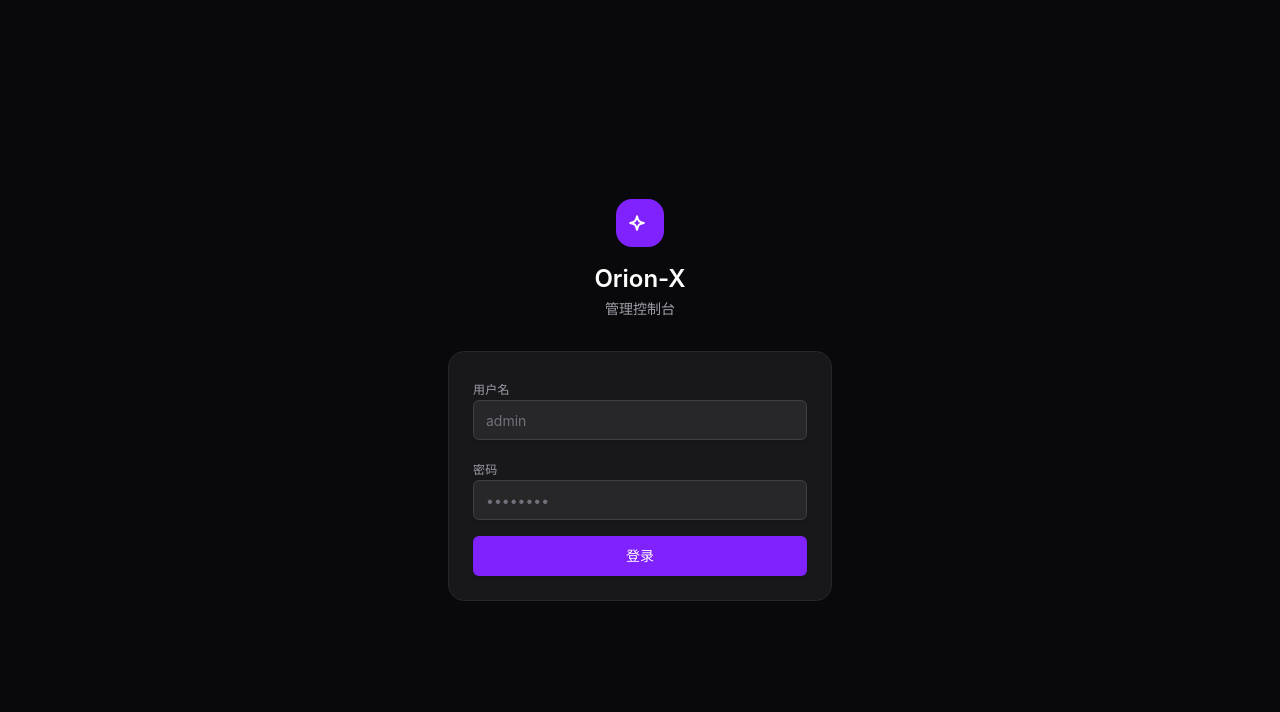
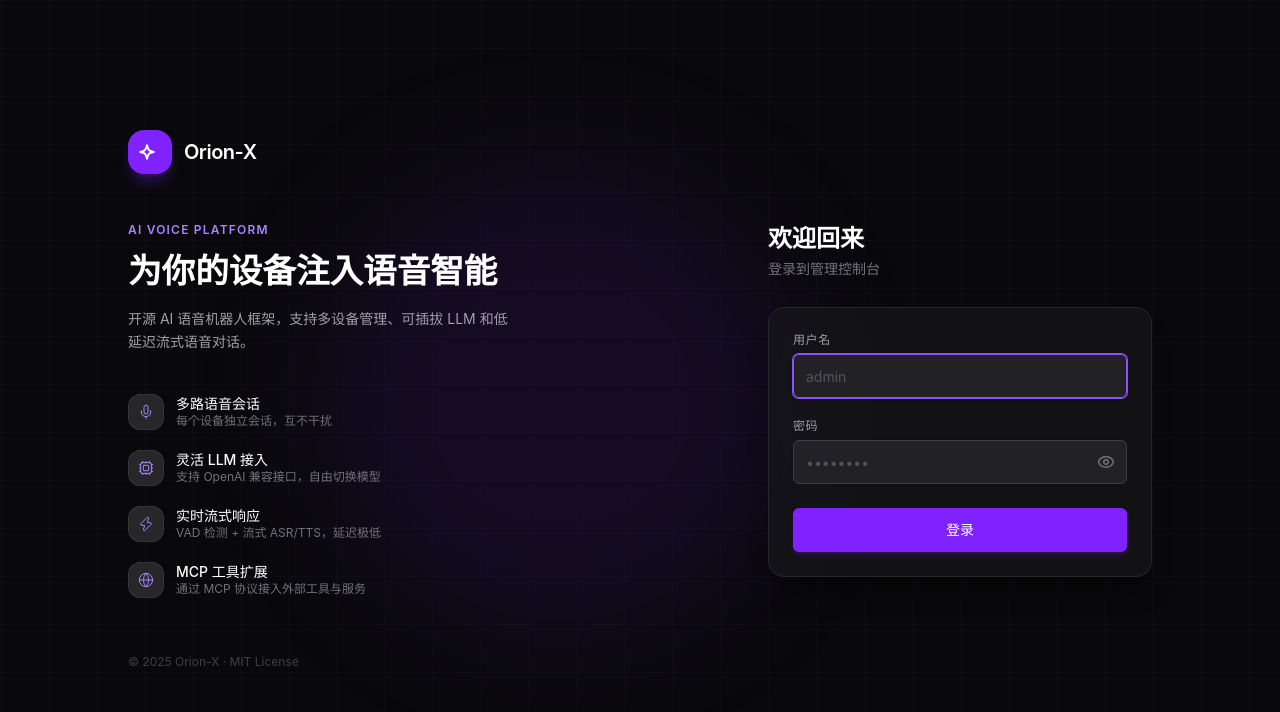
Before and after one commit to LiusCraft/orion-x, a React (Vite) app in the folder web/manager/: page /login in a window 1280 px wide. Shown: the top 712 px of the page. Built offline with nearby package versions, Linux system fonts and the light colour scheme.

Commit message:
Overhaul login page with split-panel design and feature cards

```diff
--- a/web/manager/src/pages/LoginPage.tsx
+++ b/web/manager/src/pages/LoginPage.tsx
@@ -1,13 +1,22 @@
 import { useState } from 'react'
 import { useNavigate } from 'react-router-dom'
+import { Eye, EyeOff, Mic, Cpu, Zap, Globe } from 'lucide-react'
 import { authApi } from '@/lib/api'
 import { useAuthStore } from '@/lib/store'
 import { Button } from '@/components/ui/button'
 import { Input } from '@/components/ui/input'
 
+const FEATURES = [
+  { icon: Mic, title: '多路语音会话', desc: '每个设备独立会话，互不干扰' },
+  { icon: Cpu, title: '灵活 LLM 接入', desc: '支持 OpenAI 兼容接口，自由切换模型' },
+  { icon: Zap, title: '实时流式响应', desc: 'VAD 检测 + 流式 ASR/TTS，延迟极低' },
+  { icon: Globe, title: 'MCP 工具扩展', desc: '通过 MCP 协议接入外部工具与服务' },
+]
+
 export default function LoginPage() {
   const [username, setUsername] = useState('')
   const [password, setPassword] = useState('')
+  const [showPassword, setShowPassword] = useState(false)
   const [error, setError] = useState('')
   const [loading, setLoading] = useState(false)
   const { setAuth } = useAuthStore()
@@ -29,58 +38,152 @@ export default function LoginPage() {
   }
 
   return (
-    <div className="min-h-screen bg-zinc-950 flex items-center justify-center p-4">
+    <div className="min-h-screen bg-zinc-950 flex">
+      {/* Grid background */}
+      <div
+        className="absolute inset-0 pointer-events-none"
+        style={{
+          backgroundImage:
+            'linear-gradient(rgba(124,58,237,0.045) 1px, transparent 1px),' +
+            'linear-gradient(90deg, rgba(124,58,237,0.045) 1px, transparent 1px)',
+          backgroundSize: '48px 48px',
+        }}
+      />
+      <div className="absolute top-1/2 left-1/4 -translate-y-1/2 w-[480px] h-[480px] bg-violet-600/10 rounded-full blur-3xl pointer-events-none" />
+
+      {/* ── Left panel (branding) ── */}
+      <div className="hidden lg:flex w-1/2 items-center justify-center p-16 relative">
         <div className="w-full max-w-sm">
-        {/* Logo */}
-        <div className="text-center mb-8">
-          <div className="inline-flex items-center justify-center w-12 h-12 rounded-2xl bg-violet-600 mb-4">
+          <div className="flex items-center gap-3 mb-12">
+            <div className="w-11 h-11 rounded-2xl bg-violet-600 flex items-center justify-center shrink-0 shadow-lg shadow-violet-600/30">
               <svg className="w-6 h-6 text-white" fill="none" viewBox="0 0 24 24" stroke="currentColor" strokeWidth={2}>
                 <path strokeLinecap="round" strokeLinejoin="round" d="M9.813 15.904L9 18.75l-.813-2.846a4.5 4.5 0 00-3.09-3.09L2.25 12l2.846-.813a4.5 4.5 0 003.09-3.09L9 5.25l.813 2.846a4.5 4.5 0 003.09 3.09L15.75 12l-2.846.813a4.5 4.5 0 00-3.09 3.09z" />
               </svg>
             </div>
-          <h1 className="text-2xl font-semibold text-white">Orion-X</h1>
-          <p className="text-sm text-zinc-400 mt-1">管理控制台</p>
+            <span className="text-xl font-semibold text-white tracking-tight">Orion-X</span>
           </div>
 
-        {/* Form */}
-        <div className="bg-zinc-900 border border-zinc-800 rounded-2xl p-6 space-y-4">
-          <form onSubmit={handleSubmit} className="space-y-4">
+          <p className="text-xs font-semibold text-violet-400 uppercase tracking-widest mb-3">AI Voice Platform</p>
+          <h2 className="text-[2.1rem] font-semibold text-white leading-tight mb-4">
+            为你的设备注入语音智能
+          </h2>
+          <p className="text-zinc-400 text-sm leading-relaxed mb-10">
+            开源 AI 语音机器人框架，支持多设备管理、可插拔 LLM 和低延迟流式语音对话。
+          </p>
+
+          <div className="space-y-5">
+            {FEATURES.map(({ icon: Icon, title, desc }) => (
+              <div key={title} className="flex items-center gap-3">
+                <div className="w-9 h-9 rounded-xl bg-zinc-800 border border-zinc-700/60 flex items-center justify-center shrink-0">
+                  <Icon className="w-4 h-4 text-violet-400" strokeWidth={1.5} />
+                </div>
+                <div>
+                  <p className="text-sm font-medium text-white leading-snug">{title}</p>
+                  <p className="text-xs text-zinc-500">{desc}</p>
+                </div>
+              </div>
+            ))}
+          </div>
+
+          <p className="text-xs text-zinc-700 mt-14">© 2025 Orion-X · MIT License</p>
+        </div>
+      </div>
+
+      {/* ── Right panel (form) ── */}
+      <div className="flex flex-1 items-center justify-center p-8 relative">
+        <div className="w-full max-w-sm">
+          {/* Mobile logo */}
+          <div className="flex items-center gap-3 mb-8 lg:hidden">
+            <div className="w-10 h-10 rounded-2xl bg-violet-600 flex items-center justify-center shadow-lg shadow-violet-600/30">
+              <svg className="w-5 h-5 text-white" fill="none" viewBox="0 0 24 24" stroke="currentColor" strokeWidth={2}>
+                <path strokeLinecap="round" strokeLinejoin="round" d="M9.813 15.904L9 18.75l-.813-2.846a4.5 4.5 0 00-3.09-3.09L2.25 12l2.846-.813a4.5 4.5 0 003.09-3.09L9 5.25l.813 2.846a4.5 4.5 0 003.09 3.09L15.75 12l-2.846.813a4.5 4.5 0 00-3.09 3.09z" />
+              </svg>
+            </div>
+            <span className="text-xl font-semibold text-white">Orion-X</span>
+          </div>
+
+          <div className="mb-7">
+            <h1 className="text-2xl font-semibold text-white">欢迎回来</h1>
+            <p className="text-sm text-zinc-500 mt-1">登录到管理控制台</p>
+          </div>
+
+          <div className="bg-zinc-900/70 border border-zinc-800 rounded-2xl p-6 backdrop-blur-sm shadow-xl shadow-black/30">
+            <form onSubmit={handleSubmit} className="space-y-5">
               <div className="space-y-1.5">
-              <label className="text-xs font-medium text-zinc-400 uppercase tracking-wide">用户名</label>
+                <label htmlFor="username" className="block text-xs font-medium text-zinc-400 uppercase tracking-wider">
+                  用户名
+                </label>
                 <Input
+                  id="username"
+                  autoComplete="username"
+                  autoFocus
                   value={username}
-                onChange={(e) => setUsername(e.target.value)}
-                className="bg-zinc-800 border-zinc-700 text-white placeholder:text-zinc-500 focus-visible:ring-violet-500 h-10"
+                  onChange={(e) => { setError(''); setUsername(e.target.value) }}
+                  className="bg-zinc-800/80 border-zinc-700 text-white placeholder:text-zinc-600 focus-visible:ring-1 focus-visible:ring-violet-500 focus-visible:border-violet-500 h-11 transition-[border-color,box-shadow] duration-150"
                   placeholder="admin"
                   required
                 />
               </div>
+
               <div className="space-y-1.5">
-              <label className="text-xs font-medium text-zinc-400 uppercase tracking-wide">密码</label>
+                <label htmlFor="password" className="block text-xs font-medium text-zinc-400 uppercase tracking-wider">
+                  密码
+                </label>
+                <div className="relative">
                   <Input
-                type="password"
+                    id="password"
+                    type={showPassword ? 'text' : 'password'}
+                    autoComplete="current-password"
                     value={password}
-                onChange={(e) => setPassword(e.target.value)}
-                className="bg-zinc-800 border-zinc-700 text-white placeholder:text-zinc-500 focus-visible:ring-violet-500 h-10"
+                    onChange={(e) => { setError(''); setPassword(e.target.value) }}
+                    className="bg-zinc-800/80 border-zinc-700 text-white placeholder:text-zinc-600 focus-visible:ring-1 focus-visible:ring-violet-500 focus-visible:border-violet-500 h-11 pr-11 transition-[border-color,box-shadow] duration-150"
                     placeholder="••••••••"
                     required
                   />
+                  <button
+                    type="button"
+                    onClick={() => setShowPassword((v) => !v)}
+                    tabIndex={-1}
+                    className="absolute right-3 top-1/2 -translate-y-1/2 text-zinc-500 hover:text-zinc-200 transition-colors duration-150 cursor-pointer"
+                    aria-label={showPassword ? '隐藏密码' : '显示密码'}
+                  >
+                    {showPassword ? <EyeOff className="w-[18px] h-[18px]" /> : <Eye className="w-[18px] h-[18px]" />}
+                  </button>
                 </div>
+              </div>
+
               {error && (
-              <p className="text-xs text-red-400 bg-red-400/10 border border-red-400/20 rounded-lg px-3 py-2">
+                <div
+                  role="alert"
+                  className="flex items-center gap-2 text-xs text-red-400 bg-red-400/10 border border-red-400/20 rounded-lg px-3 py-2.5"
+                >
+                  <svg className="w-3.5 h-3.5 shrink-0" fill="none" viewBox="0 0 24 24" stroke="currentColor" strokeWidth={2}>
+                    <path strokeLinecap="round" strokeLinejoin="round" d="M12 9v3.75m-9.303 3.376c-.866 1.5.217 3.374 1.948 3.374h14.71c1.73 0 2.813-1.874 1.948-3.374L13.949 3.378c-.866-1.5-3.032-1.5-3.898 0L2.697 16.126z" />
+                  </svg>
                   {error}
-              </p>
+                </div>
               )}
+
               <Button
                 type="submit"
-              className="w-full bg-violet-600 hover:bg-violet-500 text-white h-10 font-medium"
+                className="w-full bg-violet-600 hover:bg-violet-500 active:scale-[0.98] text-white h-11 font-medium transition-all duration-150 cursor-pointer shadow-md shadow-violet-600/20 mt-1"
                 disabled={loading}
               >
-              {loading ? '登录中...' : '登录'}
+                {loading ? (
+                  <span className="flex items-center gap-2">
+                    <svg className="w-4 h-4 animate-spin" fill="none" viewBox="0 0 24 24">
+                      <circle className="opacity-25" cx="12" cy="12" r="10" stroke="currentColor" strokeWidth="4" />
+                      <path className="opacity-75" fill="currentColor" d="M4 12a8 8 0 018-8V0C5.373 0 0 5.373 0 12h4z" />
+                    </svg>
+                    登录中...
+                  </span>
+                ) : '登录'}
               </Button>
             </form>
           </div>
         </div>
       </div>
+
+    </div>
   )
 }
```
Also changed, not shown: 1 other file (tests, documents, lock files or other folders). Lines whose indentation alone changed are shown as unchanged.
